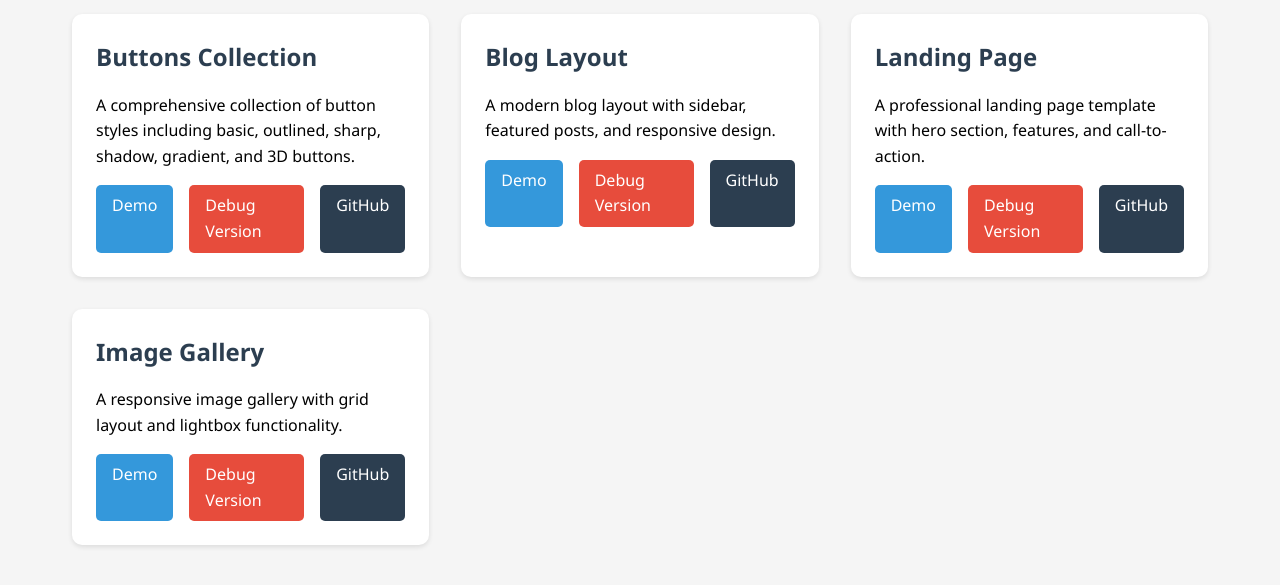
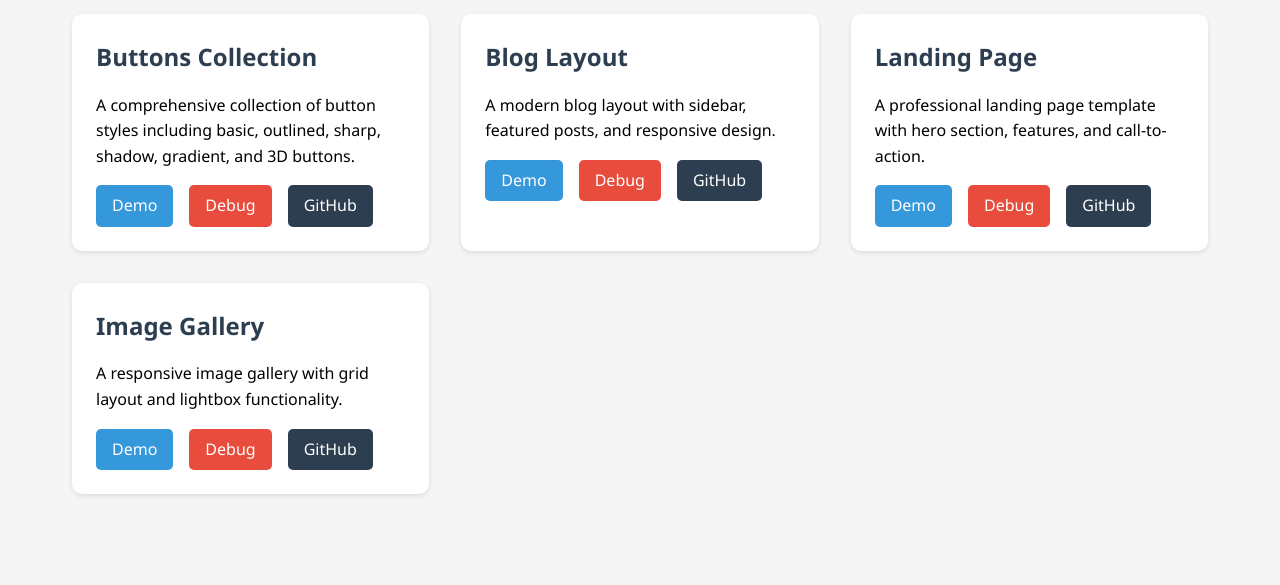
Before and after one commit to code-abdulrehman/frontend-guide, a plain HTML site: page index.html in a window 1280 px wide. Shown: the part 101-686 px from the top of the page. Drawn offline with Linux system fonts and the light colour scheme.

Commit message:
Update links in index.html and README.md to reflect the correct GitHub username and simplify debug version labels for project components.

```diff
--- a/index.html
+++ b/index.html
@@ -109,8 +109,8 @@
             <p>A comprehensive collection of button styles including basic, outlined, sharp, shadow, gradient, and 3D buttons.</p>
             <div class="links">
                 <a href="buttons/" class="demo-link">Demo</a>
-                <a href="debug-buttons/" class="debug-link">Debug Version</a>
-                <a href="https://github.com/YOUR_USERNAME/frontend-guide/tree/main/project/buttons-collection" class="github-link">GitHub</a>
+                <a href="debug-buttons/" class="debug-link">Debug</a>
+                <a href="https://github.com/code-abdulrehman/frontend-guide/tree/main/project/buttons-collection" class="github-link">GitHub</a>
             </div>
         </div>
 
@@ -119,8 +119,8 @@
             <p>A modern blog layout with sidebar, featured posts, and responsive design.</p>
             <div class="links">
                 <a href="blog/" class="demo-link">Demo</a>
-                <a href="debug-blog/" class="debug-link">Debug Version</a>
-                <a href="https://github.com/YOUR_USERNAME/frontend-guide/tree/main/project/blog-layout" class="github-link">GitHub</a>
+                <a href="debug-blog/" class="debug-link">Debug</a>
+                <a href="https://github.com/code-abdulrehman/frontend-guide/tree/main/project/blog-layout" class="github-link">GitHub</a>
             </div>
         </div>
 
@@ -129,8 +129,8 @@
             <p>A professional landing page template with hero section, features, and call-to-action.</p>
             <div class="links">
                 <a href="landing/" class="demo-link">Demo</a>
-                <a href="debug-landing/" class="debug-link">Debug Version</a>
-                <a href="https://github.com/YOUR_USERNAME/frontend-guide/tree/main/project/landing-page" class="github-link">GitHub</a>
+                <a href="debug-landing/" class="debug-link">Debug</a>
+                <a href="https://github.com/code-abdulrehman/frontend-guide/tree/main/project/landing-page" class="github-link">GitHub</a>
             </div>
         </div>
 
@@ -139,8 +139,8 @@
             <p>A responsive image gallery with grid layout and lightbox functionality.</p>
             <div class="links">
                 <a href="gallery/" class="demo-link">Demo</a>
-                <a href="debug-gallery/" class="debug-link">Debug Version</a>
-                <a href="https://github.com/YOUR_USERNAME/frontend-guide/tree/main/project/image-gallery" class="github-link">GitHub</a>
+                <a href="debug-gallery/" class="debug-link">Debug</a>
+                <a href="https://github.com/code-abdulrehman/frontend-guide/tree/main/project/image-gallery" class="github-link">GitHub</a>
             </div>
         </div>
     </div>
```
Also changed, not shown: 1 other file.
